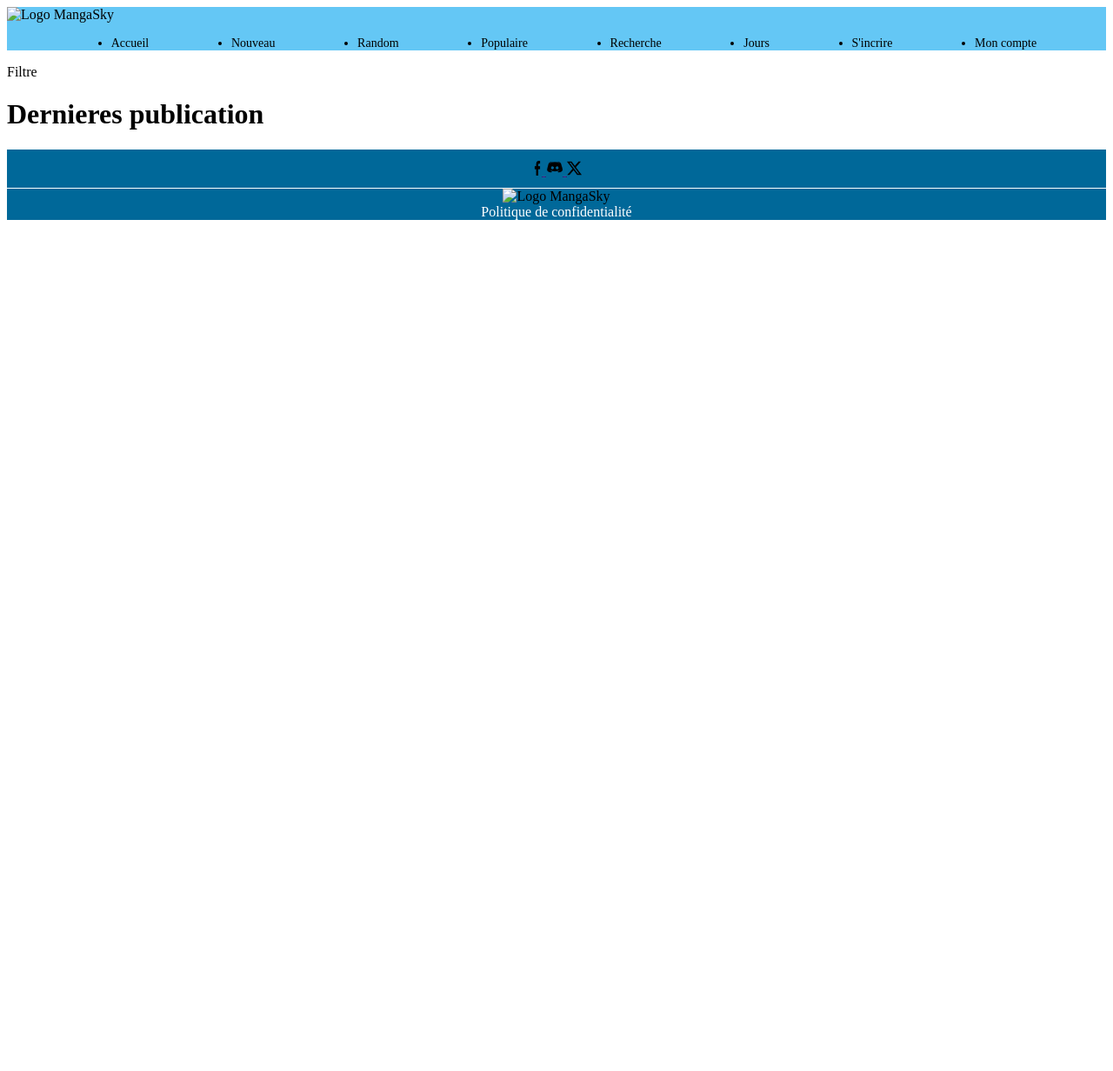
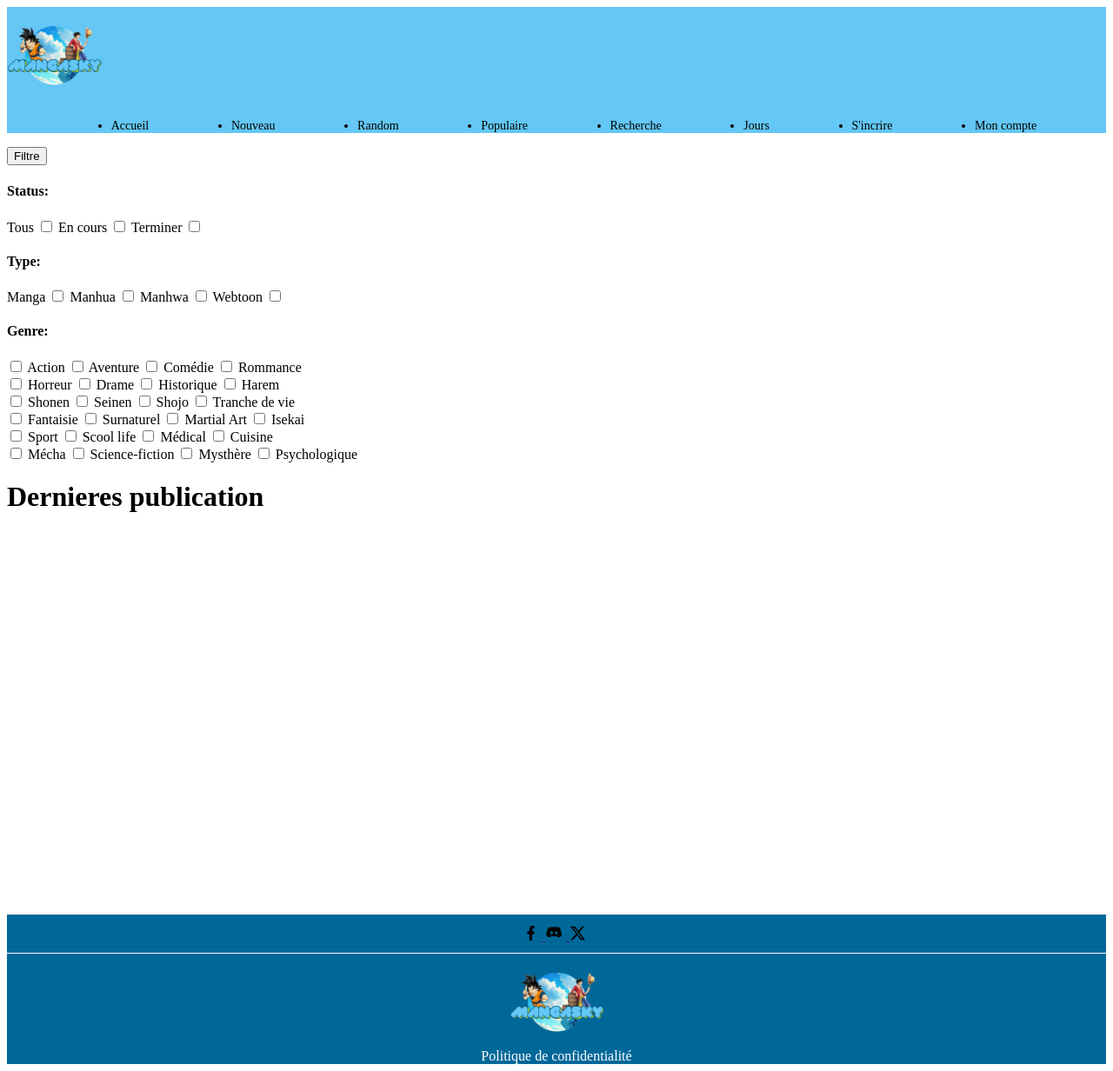
Before and after one commit to kletera/MangaSky, a PHP site: page / in a window 1280 px wide. Shown: the whole page at 87% size. Before the commit the page ends 253 px from the top, so only its background shows below. Run offline with PHP 8.4, Linux system fonts and the light colour scheme.

Commit message:
finition CSS footer + création du filtre

```diff
--- a/index.html
+++ b/index.html
@@ -9,7 +9,7 @@
 <body>
     <header>
         <nav>
-            <img src="" alt="Logo MangaSky">
+            <img src="./Image/LOGO Manga.png" class="logo" alt="Logo MangaSky">
             <ul>
                 <li>Accueil</li>
                 <li>Nouveau</li>
@@ -23,14 +23,185 @@
         </nav>
     </header>
     <main>
-        <p>Filtre</p>
+        <button>Filtre</button>
+        <section>
+            <div>
+                <h4>Status:</h4>
+                <label for="tous">Tous</label>
+                <input type="checkbox" name="tous" id="tous">
+                <label for="cours">En cours</label>
+                <input type="checkbox" name="cours" id="cours">
+                <label for="terminer">Terminer</label>
+                <input type="checkbox" name="terminer" id="terminer">
+            </div>
+
+            <div>
+                <h4>Type:</h4>
+                <label for="manga">Manga</label>
+                <input type="checkbox" name="manga" id="manga">
+                <label for="manhua">Manhua</label>
+                <input type="checkbox" name="manhua" id="manhua">
+                <label for="manhwa">Manhwa</label>
+                <input type="checkbox" name="manhwa" id="manhwa">
+                <label for="webtoon">Webtoon</label>
+                <input type="checkbox" name="webtoon" id="webtoon">
+            </div>
+
+            <div>
+                <h4>Genre:</h4>
+                <div>
+                    <input type="checkbox" name="action" id="action">
+                    <label for="action">Action</label>
+                    <input type="checkbox" name="aventure" id="aventure">
+                    <label for="aventure">Aventure</label>
+                    <input type="checkbox" name="comédie" id="comédie">
+                    <label for="comédie">Comédie</label>
+                    <input type="checkbox" name="rommance" id="rommance">
+                    <label for="rommance">Rommance</label>
+                </div>
+                <div>
+                    <input type="checkbox" name="" id="">
+                    <label for="">Horreur</label>
+                    <input type="checkbox" name="" id="">
+                    <label for="">Drame</label>
+                    <input type="checkbox" name="" id="">
+                    <label for="">Historique</label>
+                    <input type="checkbox" name="" id="">
+                    <label for="">Harem</label>
+                </div>
+                <div>
+                    <input type="checkbox" name="" id="">
+                    <label for="">Shonen</label>
+                    <input type="checkbox" name="" id="">
+                    <label for="">Seinen</label>
+                    <input type="checkbox" name="" id="">
+                    <label for="">Shojo</label>
+                    <input type="checkbox" name="" id="">
+                    <label for="">Tranche de vie</label>
+                </div>
+                <div>
+                    <input type="checkbox" name="" id="">
+                    <label for="">Fantaisie</label>
+                    <input type="checkbox" name="" id="">
+                    <label for="">Surnaturel</label>
+                    <input type="checkbox" name="" id="">
+                    <label for="">Martial Art</label>
+                    <input type="checkbox" name="" id="">
+                    <label for="">Isekai</label>
+                </div>
+                <div>
+                    <input type="checkbox" name="" id="">
+                    <label for="">Sport</label>
+                    <input type="checkbox" name="" id="">
+                    <label for="">Scool life</label>
+                    <input type="checkbox" name="" id="">
+                    <label for="">Médical</label>
+                    <input type="checkbox" name="" id="">
+                    <label for="">Cuisine</label>
+                </div>
+                <div>
+                    <input type="checkbox" name="" id="">
+                    <label for="">Mécha</label>
+                    <input type="checkbox" name="" id="">
+                    <label for="">Science-fiction</label>
+                    <input type="checkbox" name="" id="">
+                    <label for="">Mysthère</label>
+                    <input type="checkbox" name="" id="">
+                    <label for="">Psychologique</label>
+                </div>
+            </div>
+
+        </section>
+
         <h1>Dernieres publication</h1>
         <aside>
 
         </aside>
         <article>
-
+            <img src="" alt="">
+            <h3></h3>
+            <p></p>
+            <p></p>
+            <p></p>
         </article>
+        <article>
+            <img src="" alt="">
+            <h3></h3>
+            <p></p>
+            <p></p>
+            <p></p>
+        </article>
+        <article>
+            <img src="" alt="">
+            <h3></h3>
+            <p></p>
+            <p></p>
+            <p></p>
+        </article>
+        <article>
+            <img src="" alt="">
+            <h3></h3>
+            <p></p>
+            <p></p>
+            <p></p>
+        </article>
+        <article>
+            <img src="" alt="">
+            <h3></h3>
+            <p></p>
+            <p></p>
+            <p></p>
+        </article>
+        <article>
+            <img src="" alt="">
+            <h3></h3>
+            <p></p>
+            <p></p>
+            <p></p>
+        </article>
+        <article>
+            <img src="" alt="">
+            <h3></h3>
+            <p></p>
+            <p></p>
+            <p></p>
+        </article>
+        <article>
+            <img src="" alt="">
+            <h3></h3>
+            <p></p>
+            <p></p>
+            <p></p>
+        </article>
+        <article>
+            <img src="" alt="">
+            <h3></h3>
+            <p></p>
+            <p></p>
+            <p></p>
+        </article>
+        <article>
+            <img src="" alt="">
+            <h3></h3>
+            <p></p>
+            <p></p>
+            <p></p>
+        </article>
+        <article>
+            <img src="" alt="">
+            <h3></h3>
+            <p></p>
+            <p></p>
+            <p></p>
+        </article>
+        <article>
+            <img src="" alt="">
+            <h3></h3>
+            <p></p>
+            <p></p>
+            <p></p>
+        </article>
+    </main>
     <footer>
         <div>
             <a href="">
@@ -43,10 +214,8 @@
                 <img src="./Image/Réseau/x-social-media-black-icon.png" alt="Lien X">
             </a>
         </div>
-            <img class="logo" src="" alt="Logo MangaSky">
-            <br>
+        <img class="logo" src="./Image/LOGO Manga.png" alt="Logo MangaSky" style="margin: auto;">
         <a href="" target="_blank">Politique de confidentialité</a>
     </footer>
-    </main>
 </body>
 </html>
--- a/style.css
+++ b/style.css
@@ -1,26 +1,32 @@
 /* Footer */
 footer{
     background-color: #006899;
+    display: flex;
+    flex-direction: column;
     text-align: center;
 }
 footer div{
     text-decoration: underline;
     border-bottom: 1px solid white;
     padding:10px 0 10px 0 ;
+
 }
 footer div a:first-child img{
     height: 17px;
-    width: 12px;
+    width: 15px;
+    margin-right: 5px;
 }
 footer div a:nth-child(2) img{
     height: 20px;
     width: 20px;
+    margin-right: 5px;
 }
 footer div a:last-child img{
     height: 17px;
     width: 17px;
+    margin-right: 5px;
 }
-footer br + a{
+footer div+img+a{
     color: white;
     text-decoration: none;
 }
@@ -37,3 +43,13 @@ nav ul li{
     font-size: 14px;
     margin: 0 15px !important;
 }
+.logo{
+    height: 109px;
+    width: 109px;
+}
+
+/* Filtre */
+section{
+    display: flex;
+    flex-direction: column;
+}
```
Also changed, not shown: Random.html (added, +11 -0 lines), Image/LOGO Manga.png (added). Lines whose indentation alone changed are shown as unchanged.
